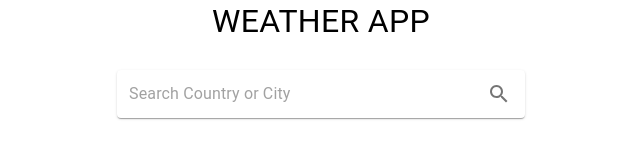
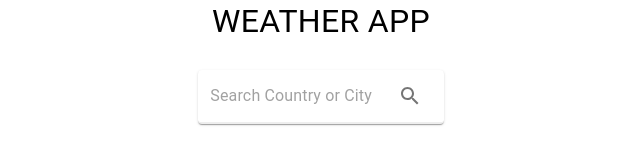
Before and after one commit to dodimoop/weather, a React (Create React App) app: page / in a window 1280 px wide. Shown: the part 168-332 px from the top of the page, without its empty margins (319-959 px from the left). Built offline with nearby package versions, Linux system fonts and the light colour scheme.

Commit message:
Add handle input, button and handle reset

```diff
--- a/src/Search/Search.js
+++ b/src/Search/Search.js
@@ -1,54 +1,61 @@
-import React from 'react';
-import { withStyles } from '@material-ui/core/styles';
+import React, { Component } from 'react';
 import { CardMedia, Grid, Typography, Paper, IconButton, InputBase } from '@material-ui/core';
 import { Search as SearchIcon } from '@material-ui/icons';
 
-const styles = theme => ({
-  CardMedia: {
-    width: '35%',
-    height: 165
-  },
-  Typography: {
-    textAlign: 'center',
-    fontSize: '32px'
-  },
-  Paper: {
-    padding: '2px 4px',
-    display: 'flex',
-    alignItems: 'center',
-    width: 400,
-  },
-  input: {
-    marginLeft: theme.spacing(1),
-    flex: 1,
-  },
-  iconButton: {
-    padding: 10,
-  },
-  GridPaper: {
-    padding: 25,
+class Search extends Component {
+
+  state = {
+    currentInput: ''
   }
-})
 
-const Search = ({ classes }) => {
+  async componentDidMount() {
+    await this.resetAllSearch()
+  }
+
+  onInputHandler = async (e) => {
+    let inputText = e.target.value
+    console.log(inputText);
+    await this.setState({currentInput: inputText})
+
+    if(this.state.currentInput.length < 1) {
+      this.resetAllSearch()
+    }
+  }
+
+  ButtonHandle = async () => {
+    let { currentInput } = this.state
+
+    alert(currentInput)
+
+  }
+
+  resetAllSearch = async () => {
+    this.setState({currentInput: ''})
+  }
+
+  render() {
+
     return (
       <div className="Search">
         <Grid container justify="center" alignItems="center">
           <CardMedia
-          className={classes.CardMedia}
+            style={{width: '35%', height: '165px'}}
             image="http://www.pngall.com/wp-content/uploads/2017/01/Weather-Report-Free-Download-PNG.png"
           />
         </Grid>
-      <Typography className={classes.Typography} letterSpacing={6}>
+        <Typography style={{textAlign: 'center', fontSize: '32px'}} letterSpacing={6}>
           WEATHER APP
         </Typography>
-      <Grid container justify="center" className={classes.GridPaper}>
-        <Paper className={classes.Paper}>
+        <Grid container justify="center" style={{padding: '25px'}}>
+          <Paper style={{padding: '4px 12px', display: 'flex', alignItems: 'center', width: '18%', borderBottom: '2px solid #eee' }}>
             <InputBase
-            className={classes.input}
               placeholder="Search Country or City"
+              onInput={this.onInputHandler}
             />
-          <IconButton className={classes.iconButton} aria-label="search">
+            <IconButton
+              style={{padding: '10px'}}
+              aria-label="search"
+              onClick={() => this.ButtonHandle()}>
               <SearchIcon />
             </IconButton>
           </Paper>
@@ -57,4 +64,6 @@ const Search = ({ classes }) => {
     )
   }
 
-export default withStyles(styles)(Search)
+}
+
+export default Search
```
Lines whose indentation alone changed are shown as unchanged.
